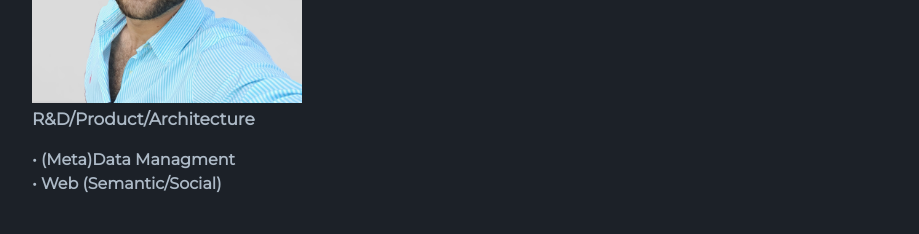
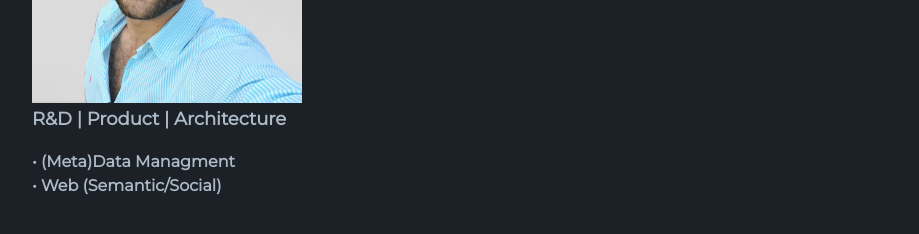
Before and after one commit to n42r/n42r.github.io, a Jekyll site: the page built from index.md, in a window 1280 px wide. Shown: the part 290-524 px from the top of the page, without its empty margins (178-1097 px from the left). Built offline with Jekyll 4.4.1, drawn with Linux system fonts in a browser that asks for light colours; the repository's description, which GitHub fills in, is left out.

Commit message:
working on subheadings/titles

```diff
--- a/_config.yml
+++ b/_config.yml
@@ -2,7 +2,7 @@ logo: /assets/img/logo.png
 show_downloads: false
 theme: jekyll-theme-minimal
 title: Nasr Kasrin
-roles: R&D/Product/Architecture
+roles: R&D | Product | Architecture
 subject1: (Meta)Data Managment
 subject2: Web (Semantic/Social)
 #subject3:
--- a/assets/css/style.scss
+++ b/assets/css/style.scss
@@ -34,7 +34,7 @@ h1 {
 }
 
 h3 {
- font-size: 17px;
+ font-size: 18px;
 }
 
 h4 {
```
